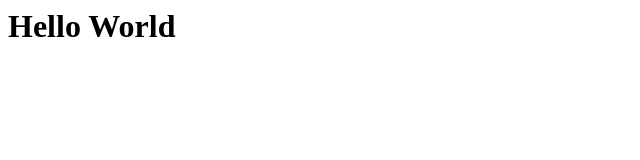
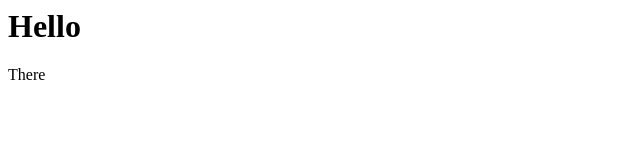
Before and after one commit to demoeted/demo-repo, a plain HTML site: page index.html in a window 1280 px wide. Shown: the whole page, without its empty margins (0-640 px from the left). Drawn offline with Linux system fonts and the light colour scheme.

Commit message:
Added p tag with There. Remove World from h1 tag.

```diff
--- a/index.html
+++ b/index.html
@@ -1 +1,2 @@
-<h1>Hello World</h1>
+<h1>Hello</h1>
+<p>There</p>
```
